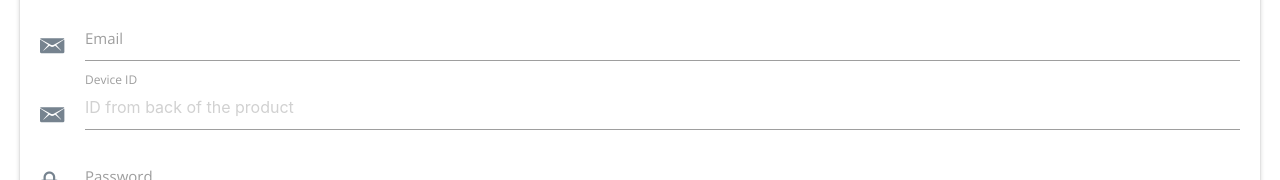
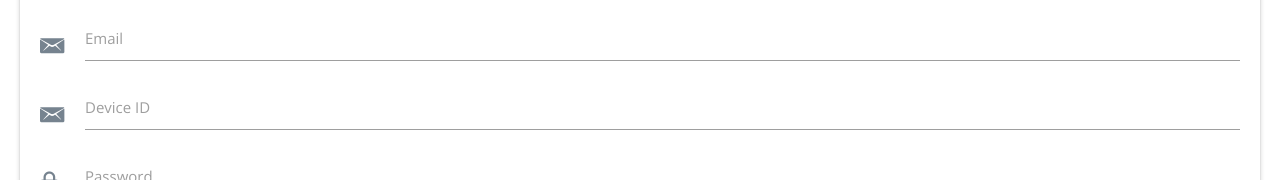
Before and after one commit to Keetmalin/Smart-Wallet-Mobile-Application-UI, a plain HTML site: page signup.html in a window 1280 px wide. Shown: the part 220-400 px from the top of the page. Drawn offline with nearby package versions, Linux system fonts and the light colour scheme.

Commit message:
Sign up page

```diff
--- a/signup.html
+++ b/signup.html
@@ -350,8 +350,8 @@
 
           <div class="input-field">
             <i class="icon ion-email prefix"></i>
-            <input class="validate" id="deviceID" type="text" placeholder="ID from back of the product">
-            <label for="email">Device ID</label>
+            <input class="validate" id="deviceID" type="text">
+            <label for="deviceID">Device ID</label>
           </div>
 
           <div class="input-field" style="margin-bottom:20px;">
```
